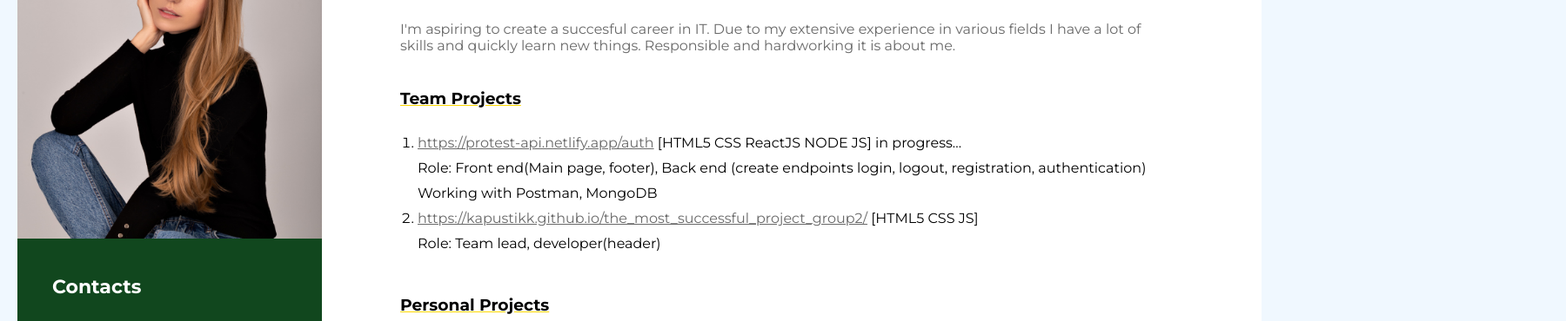
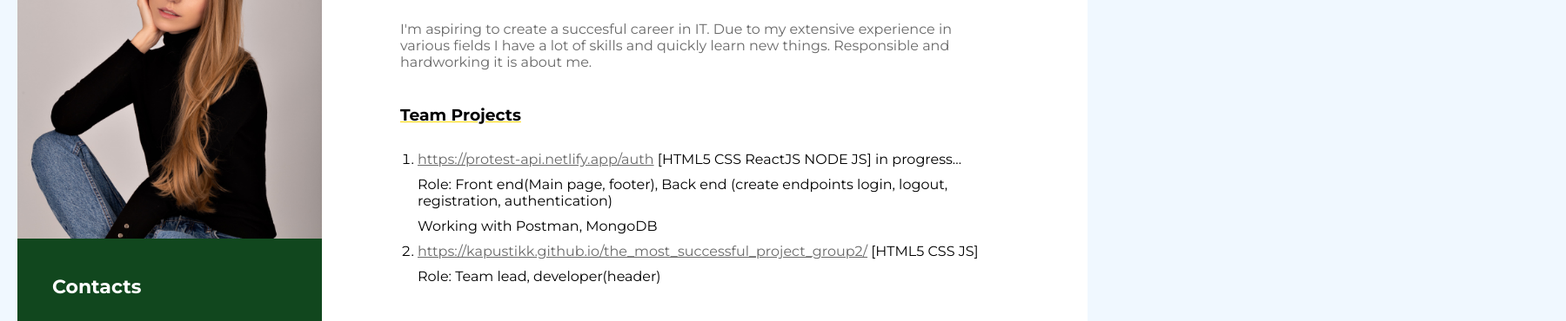
Before and after one commit to kapustikk/my-resume, a plain HTML site: page index.html in a window 1280 px wide. Shown: the part 270-640 px from the top of the page at 87% size, 1800 px wide, since content can reach past the window. Drawn offline with Linux system fonts and the light colour scheme.

Commit message:
Update style.css

```diff
--- a/css/style.css
+++ b/css/style.css
@@ -6,7 +6,7 @@
 
 body {
   background-color: aliceblue;
-  width: 1800px;
+  width: 1600px;
   padding-top: 20px;
   padding-left: 20px;
   padding-bottom: 20px;
```
